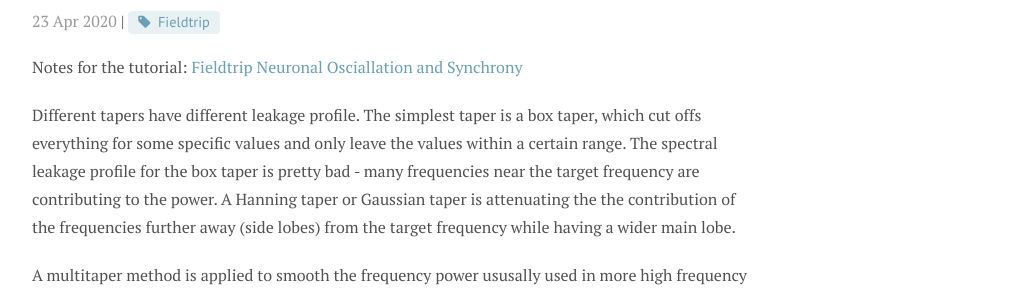
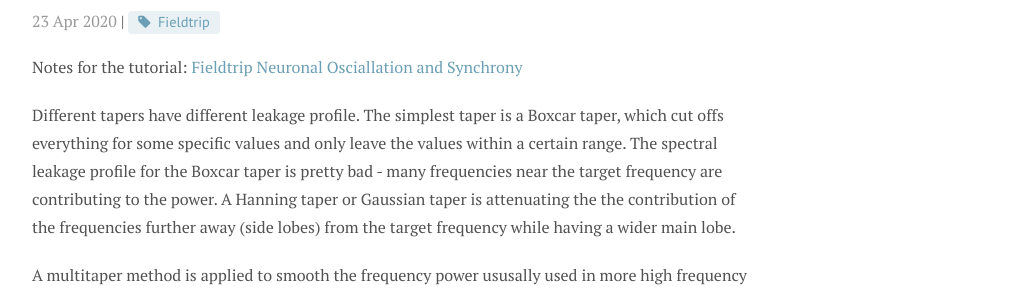
Before and after one commit to andylikescodes/andylikescodes.github.io, a Jekyll site: the page built from _posts/2020-04-23-Field-Trip-Neuronal-Oscillation-Sychrony.md, in a window 1280 px wide and 1118 px high. Shown: the part 171-466 px from the top of the window, without its empty margins (248-1276 px from the left). Built offline with Jekyll 4.4.1, drawn with Linux system fonts in a browser that asks for light colours; nearby versions of some CDN libraries; comment, search, counter and statistics services are not loaded.

Commit message:
_posts/2020-04-23-Field-Trip-Neuronal-Oscillation-Sychrony.md updated from https://stackedit.io/

```diff
--- a/_posts/2020-04-23-Field-Trip-Neuronal-Oscillation-Sychrony.md
+++ b/_posts/2020-04-23-Field-Trip-Neuronal-Oscillation-Sychrony.md
@@ -7,7 +7,7 @@ category: Brain
 
 Notes for the tutorial: [Fieldtrip Neuronal Osciallation and Synchrony](https://www.youtube.com/watch?v=dHTuzMsjVJA&list=PLbVcEw60xnKNSXSKMAoBpTJ9BFFnxw21p&index=2)
 
-Different tapers have different leakage profile. The simplest taper is a box taper, which cut offs everything for some specific values and only leave the values within a certain range. The spectral leakage profile for the box taper is pretty bad - many frequencies near the target frequency are contributing to the power. A Hanning taper or Gaussian taper is attenuating the the contribution of the frequencies further away (side lobes) from the target frequency while having a wider main lobe.
+Different tapers have different leakage profile. The simplest taper is a Boxcar taper, which cut offs everything for some specific values and only leave the values within a certain range. The spectral leakage profile for the Boxcar taper is pretty bad - many frequencies near the target frequency are contributing to the power. A Hanning taper or Gaussian taper is attenuating the the contribution of the frequencies further away (side lobes) from the target frequency while having a wider main lobe.
 
 A multitaper method is applied to smooth the frequency power ususally used in more high frequency range. It can smooth the high frequency powers that usually contain high variance across trials and hard to obtain statistical significance. The smoothing smooth a single frequency into a range of frequency, e.g., if our target frequency is 30Hz, then a 8 taper smoothing frequency gives a frequency range from 22Hz to 38Hz (still need to look into why this is the case). Multitapering is a common technique to control spectral leackage.
 
```
Also changed, not shown: other parts of _posts/2020-04-23-Field-Trip-Neuronal-Oscillation-Sychrony.md (+1 -1 lines).
